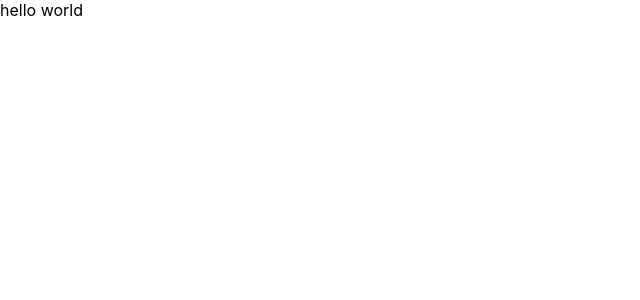
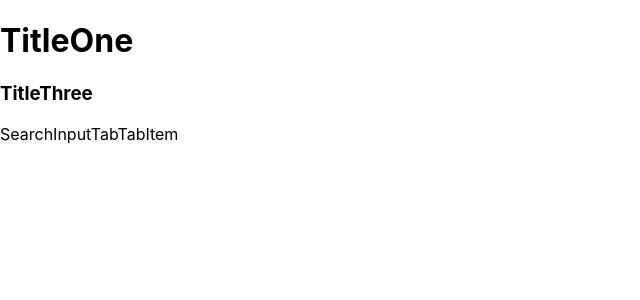
Before and after one commit to dusunax/three-feature, a React (Create React App) app: page / in a window 1280 px wide. Shown: the top 300 px of the page, without its empty margins (0-640 px from the left). Built offline with nearby package versions, Linux system fonts and the light colour scheme.

Commit message:
Add link components

```diff
--- a/package.json
+++ b/package.json
@@ -3,6 +3,7 @@
   "version": "0.1.0",
   "private": true,
   "dependencies": {
+    "@emotion/react": "^11.10.5",
     "@testing-library/jest-dom": "^5.16.5",
     "@testing-library/react": "^13.4.0",
     "@testing-library/user-event": "^13.5.0",
--- a/src/App.tsx
+++ b/src/App.tsx
@@ -1,7 +1,11 @@
-import React from "react";
+import Feature from "./pages/feature";
 
 function App() {
-  return <div className="App">hello world</div>;
+  return (
+    <div className="App">
+      <Feature />
+    </div>
+  );
 }
 
 export default App;
--- a/src/components/organisms/bar/search-bar.jsx
+++ b/src/components/organisms/bar/search-bar.jsx
@@ -1,5 +1,11 @@
+import SearchInput from "../../atoms/input/search-input";
+
 const SearchBar = () => {
-  return <>SearchBar</>;
+  return (
+    <>
+      <SearchInput />
+    </>
+  );
 };
 
 export default SearchBar;
--- a/src/components/organisms/bar/tab-bar.jsx
+++ b/src/components/organisms/bar/tab-bar.jsx
@@ -1,5 +1,12 @@
+import Tab from "../../atoms/tab/tab";
+
 const TabBar = () => {
-  return <>TabBar</>;
+  return (
+    <>
+      <Tab />
+      <Tab />
+    </>
+  );
 };
 
 export default TabBar;
--- a/src/components/organisms/container/item-container.jsx
+++ b/src/components/organisms/container/item-container.jsx
@@ -1,5 +1,11 @@
+import Item from "../../molecules/item/item";
+
 const ItemContainer = () => {
-  return <>ItemContainer</>;
+  return (
+    <>
+      <Item />
+    </>
+  );
 };
 
 export default ItemContainer;
--- a/src/components/organisms/section/section-title.jsx
+++ b/src/components/organisms/section/section-title.jsx
@@ -1,5 +1,13 @@
+import TitleOne from "../../atoms/title/title-h1";
+import TitleThree from "../../atoms/title/title-h3";
+
 const SectionTitle = () => {
-  return <>SectionTitle</>;
+  return (
+    <>
+      <TitleOne />
+      <TitleThree />
+    </>
+  );
 };
 
 export default SectionTitle;
--- /dev/null
+++ b/src/pages/feature.jsx
@@ -0,0 +1,17 @@
+import SectionTitle from "../components/organisms/section/section-title";
+import SearchBar from "../components/organisms/bar/search-bar";
+import TabBar from "../components/organisms/bar/tab-bar";
+import ItemContainer from "../components/organisms/container/item-container";
+
+const Feature = () => {
+  return (
+    <>
+      <SectionTitle />
+      <SearchBar />
+      <TabBar />
+      <ItemContainer />
+    </>
+  );
+};
+
+export default Feature;
```
Also changed, not shown: src/components/atoms/tab/tab.jsx (renamed from src/components/molecules/tab/tab.jsx), 1 other file (tests, documents, lock files or other folders).
